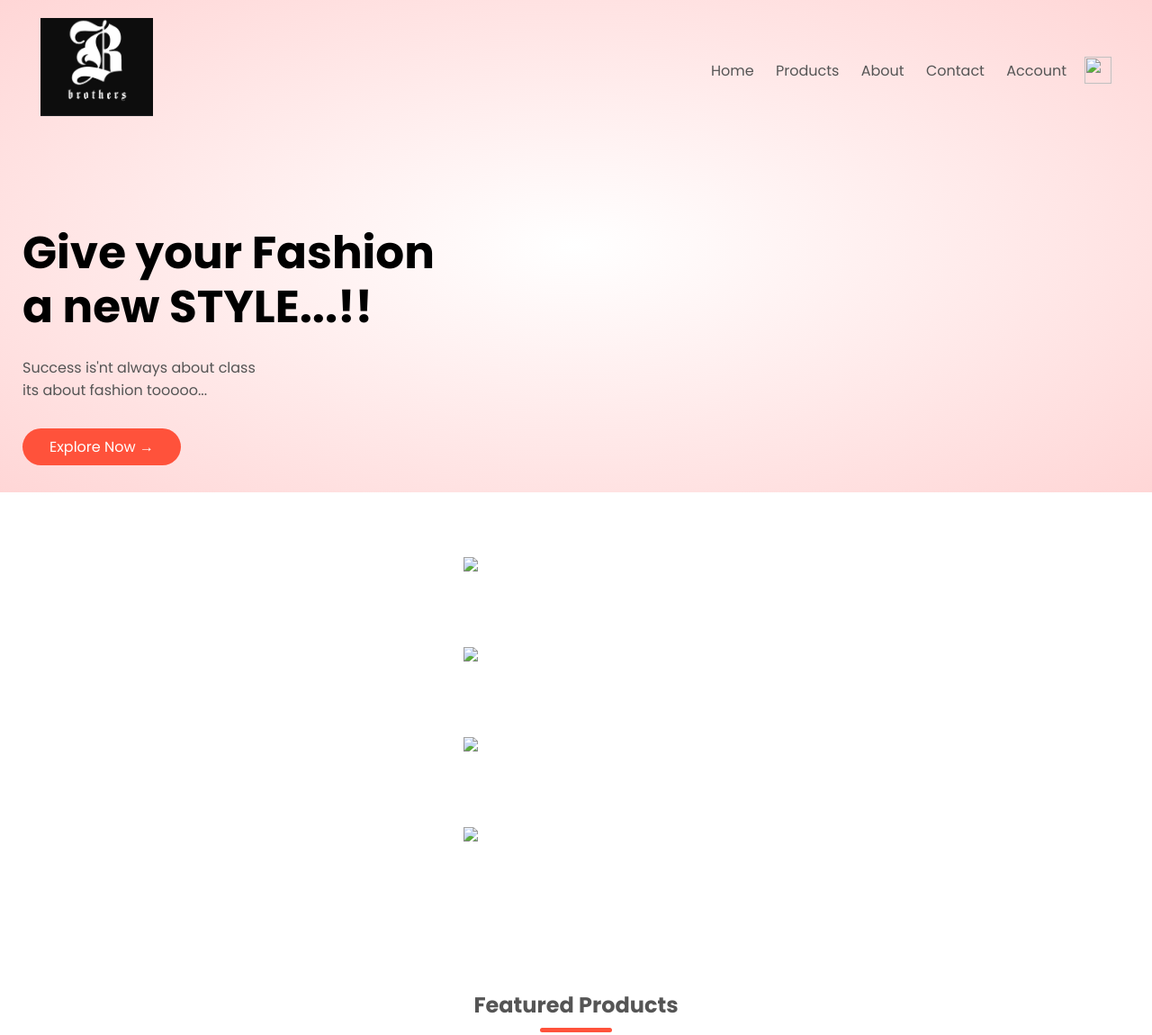
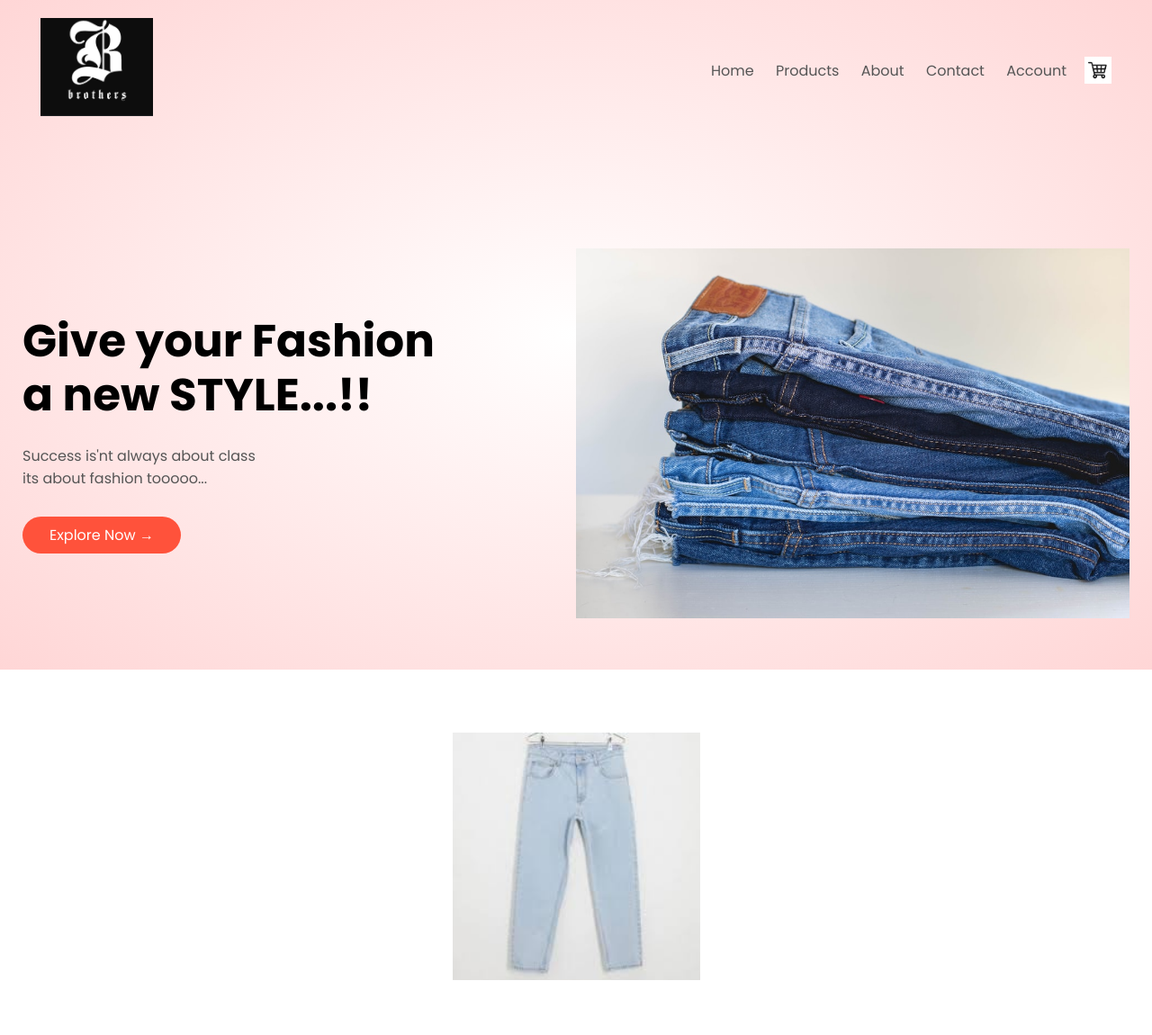
Before and after one commit to rajatchauhan123/BROTHERS.com, a plain HTML site: page index.html in a window 1280 px wide. Shown: the top 1150 px of the page at 90% size. Drawn offline with Linux system fonts and the light colour scheme; files whose address does not match are found by name.

Commit message:
Update index.html

```diff
--- a/index.html
+++ b/index.html
@@ -22,7 +22,7 @@
                         <li><a href="">Account</a></li>
                     </ul>
                 </nav>
-                <img src="images/cart.jpg" width="30px" height="30px">
+                <img src="cart.jpg" width="30px" height="30px">
             </div>
             <div class="row">
                 <div class="col-2">
@@ -31,7 +31,7 @@
                     <a href="" class="btn">Explore Now &#8594</a>
                 </div>
                 <div class="col-2">
-                    <img src="images/bgImg4.jpg" alt="">
+                    <img src="bgImg4.jpg" alt="">
                 </div>
             </div>
         </div>
@@ -41,16 +41,16 @@
         <div class="row">
             <div class="small-container">
                 <div class="col-3">
-                    <img src="images/homeImg1.jfif">
+                    <img src="homeImg1.jfif">
                 </div>
                 <div class="col-3">
-                    <img src="images/homeImg2.jfif">
+                    <img src="homeImg2.jfif">
                 </div>
                 <div class="col-3">
-                    <img src="images/homeImg3.jfif">
+                    <img src="homeImg3.jfif">
                 </div>
                 <div class="col-3">
-                    <img src="images/homeImg2.jpg" >
+                    <img src="homeImg2.jpg" >
                 </div>
             </div>
         </div>
```
